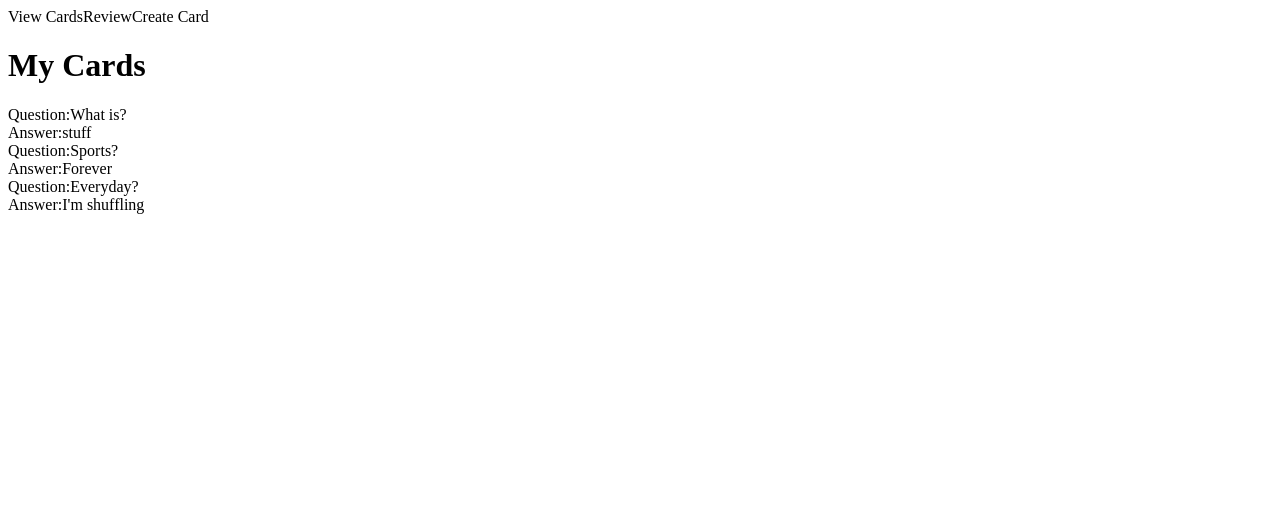
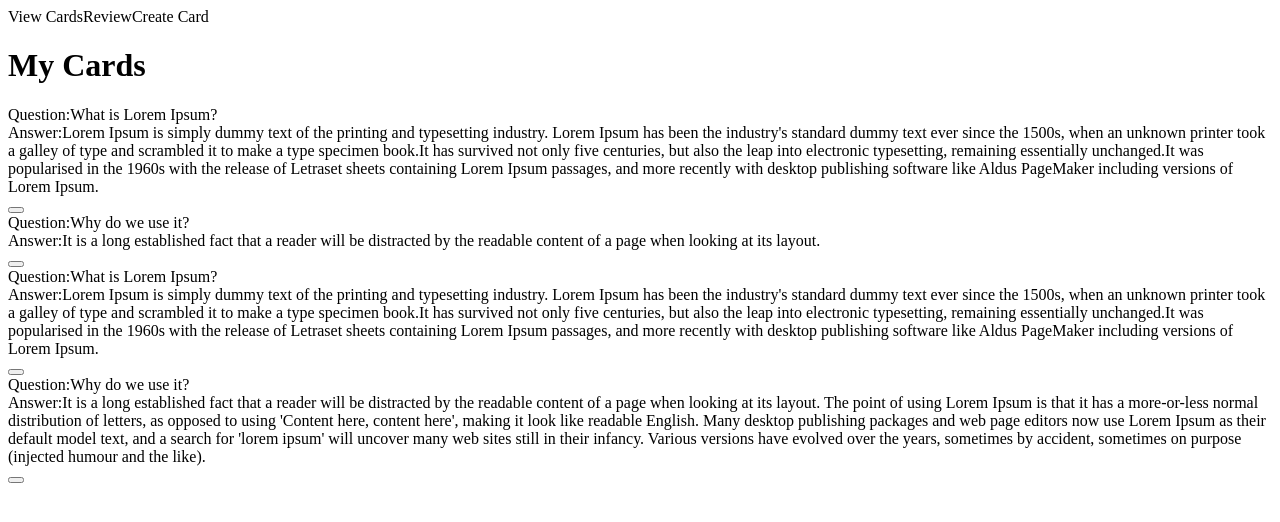
Before and after one commit to bimberman/react-flash-cards-pt, a React app: page / in a window 1280 px wide. Shown: the top 522 px of the page. Built offline with nearby package versions, Linux system fonts and the light colour scheme; the HTML template or start-up script is replaced by a standard one.

Commit message:
Completed the delete a card feature

```diff
--- a/src/Components/app.jsx
+++ b/src/Components/app.jsx
@@ -4,6 +4,7 @@ import CreateCard from './create-card';
 import ReviewCards from './review-cards';
 import ViewCards from './view-cards';
 import Nav from './nav';
+import DeleteModal from './delete-modal';
 
 export default class App extends React.Component {
   constructor(props) {
@@ -11,25 +12,34 @@ export default class App extends React.Component {
     this.state = {
       view: 'view-cards',
       activeCard: {},
-      cards: [
-        { question: 'What is?', answer: 'stuff' },
-        { question: 'Sports?', answer: 'Forever' },
-        { question: 'Everyday?', answer: 'I\'m shuffling' }
-      ]
+      modalIsOpen: false,
+      cards: this.props.cards
     };
     this.setView = this.setView.bind(this);
     this.getView = this.getView.bind(this);
     this.addCard = this.addCard.bind(this);
     this.saveCards = this.saveCards.bind(this);
     this.setActiveCard = this.setActiveCard.bind(this);
+    this.getViewStr = this.getViewStr.bind(this);
+    this.openModal = this.openModal.bind(this);
+    this.closeModal = this.closeModal.bind(this);
+    this.deleteCard = this.deleteCard.bind(this);
   }
 
   setActiveCard(index) {
-    this.setState({ activeCard: this.state.cards[index] });
+    this.setState(prevState => {
+      return { ...prevState, activeCard: this.state.cards[index] };
+    });
+  }
+
+  componentDidUpdate() {
+    this.saveCards();
   }
 
   addCard(card) {
-    this.setState({ cards: this.state.cards.concat([card]) });
+    this.setState(prevState => {
+      return { ...prevState, cards: this.state.cards.concat([card]) };
+    });
   }
 
   saveCards() {
@@ -53,17 +63,58 @@ export default class App extends React.Component {
     }
   }
 
+  getViewStr() {
+    return this.state.view;
+  }
+
+  openModal(id) {
+    const index = this.state.cards.findIndex(card => card.id === id);
+    this.setState(prevState => {
+      return {
+        ...prevState,
+        activeCard: this.state.cards[index],
+        modalIsOpen: true
+      };
+    });
+  }
+
+  closeModal() {
+    this.setState(prevState => {
+      return {
+        ...prevState,
+        modalIsOpen: false
+      };
+    });
+  }
+
+  deleteCard(id) {
+    const index = this.state.cards.findIndex(card => card.id === id);
+    const cards = this.state.cards.filter((card, currentIndex) => currentIndex !== index);
+    this.setState(prevState => {
+      return {
+        ...prevState,
+        cards: cards
+      };
+    });
+  }
+
   render() {
     return (
       <AppContext.Provider value={{
         setActiveCard: this.setActiveCard,
         activeCard: this.state.activeCard,
         cards: this.state.cards,
-        addCard: this.addCard
+        addCard: this.addCard,
+        openModal: this.openModal
       }}>
-        <div className="container">
-          <Nav setView={this.setView} getView={this.getView}/>
+        <div className="container col-12">
+          <Nav setView={this.setView} getViewStr={this.getViewStr}/>
           {this.getView()}
+          <DeleteModal
+            isOpen={this.state.modalIsOpen}
+            activeCard={this.state.activeCard}
+            deleteCard={this.deleteCard}
+            close={this.closeModal}/>
         </div>
       </AppContext.Provider>
     );
--- a/src/Components/create-card.jsx
+++ b/src/Components/create-card.jsx
@@ -23,6 +23,7 @@ export default class CreateCard extends React.Component {
   handleSubmit(event) {
     event.preventDefault();
     this.context.addCard({
+      id: this.context.cards.length + 1,
       question: this.state.question,
       answer: this.state.answer
     });
@@ -70,13 +71,13 @@ export default class CreateCard extends React.Component {
             <div className="row d-flex justify-content-end mt-2 mr-0">
               <button
                 type="button"
-                className={'btn btn-outline-danger border-0 mr-2'}
+                className='btn btn-outline-danger border-0 mr-2'
                 onClick={this.handleReset}>
                     Cancel
               </button>
               <button
                 type="button"
-                className={'btn btn-outline-primary border-0'}
+                className='btn btn-outline-primary border-0'
                 onClick={this.handleSubmit}>
                     Save Card
               </button>
--- /dev/null
+++ b/src/Components/delete-modal.jsx
@@ -0,0 +1,56 @@
+import React, { Component } from 'react';
+
+export default class DeleteModal extends Component {
+  constructor(props) {
+    super(props);
+    this.normalizeText = this.normalizeText.bind(this);
+    this.handleDeleteClick = this.handleDeleteClick.bind(this);
+  }
+
+  normalizeText(str) {
+    return str.length > 240
+      ? str.substr(0, 239).concat(String.fromCharCode(8230))
+      : str;
+  }
+
+  handleDeleteClick() {
+    this.props.deleteCard(this.props.activeCard.id);
+    this.props.close();
+  }
+
+  render() {
+    const questionTxt = this.props.activeCard.question
+      ? this.normalizeText(this.props.activeCard.question)
+      : '';
+    const answerTxt = this.props.activeCard.answer
+      ? this.normalizeText(this.props.activeCard.answer)
+      : '';
+    if (this.props.isOpen) {
+      return (
+        <div className="delete-modal" onClick={this.props.close}>
+          <div className="modal-content" onClick={e => e.stopPropagation()}>
+            <div type="button" onClick={this.props.close} className="basic-modal-close text-center p-0">X</div>
+            <h3 className="text-center">Are you sure you want to delete this card?</h3>
+            <p><b>Question:</b> {questionTxt}</p>
+            <p><b>Answer:</b> {answerTxt}</p>
+            <div className="row d-flex justify-content-end mr-2">
+              <button
+                type="button"
+                className="btn btn-outline-secondary col-2 mx-2 border-0"
+                onClick={this.props.close}>
+                Cancel
+              </button>
+              <button
+                type="button"
+                className="btn btn-outline-danger col-2 mx-2 border-0"
+                onClick={this.handleDeleteClick}>
+                Confirm
+              </button>
+            </div>
+          </div>
+        </div>
+      );
+    }
+    return <div className="d-none"></div>;
+  }
+}
--- a/src/Components/nav.jsx
+++ b/src/Components/nav.jsx
@@ -5,7 +5,7 @@ export default class Nav extends React.Component {
   constructor(props) {
     super(props);
     this.state = {
-      activeView: 'view-cards'
+      activeView: this.props.getViewStr()
     };
     this.handleClick = this.handleClick.bind(this);
   }
--- a/src/Components/view-cards.jsx
+++ b/src/Components/view-cards.jsx
@@ -5,14 +5,19 @@ export default class ViewCards extends React.Component {
   render() {
     const cards = this.context.cards.map((card, index) => {
       return (
-        <Card key={index} question={card.question} answer={card.answer}/>
+        <Card key={index} id={card.id} question={card.question} answer={card.answer}/>
       );
     });
+    const renderElement = this.context.cards.length
+      ? cards
+      : <div className="row col-12 mt-5 d-flex justify-content-center">
+        <h4>There are no cards in your deck</h4>
+      </div>;
     return (
       <div className="container">
-        <h1 className="text-center">My Cards</h1>
-        <div className="row d-flex flex-row justify-content-around">
-          {cards}
+        <h1 className="text-center col-12">My Cards</h1>
+        <div className="row col-12 m-0 p-0 d-flex justify-content-start">
+          {renderElement}
         </div>
       </div>
     );
@@ -20,17 +25,33 @@ export default class ViewCards extends React.Component {
 }
 
 class Card extends React.Component {
+
+  constructor(props) {
+    super(props);
+    this.handleClick = this.handleClick.bind(this);
+  }
+
+  handleClick(event) {
+    this.context.openModal(this.props.id);
+  }
+
   render() {
     return (
-      <div className="container col-3">
-        <div className="row .bg-dark d-flex flex-column">
-          <div className="row bg-dark px-3">
-            <label className="w-100 text-white-50 pt-2">Question:</label>
-            <label className="w-100 text-white pb-2">{this.props.question}</label>
+      <div className="container cards">
+        <div className="row col-12 p-0 m-0 .bg-dark d-flex justify-content-center">
+          <div className="row col-12 bg-dark">
+            <label className="h4 col-12 text-white-50 pt-2">Question:</label>
+            <label className="col-12 text-white pb-2">{this.props.question}</label>
           </div>
-          <div className="row bg-secondary text-white px-3">
-            <label className="w-100 text-white-50 pt-2">Answer:</label>
-            <label className="w-100 text-white pb-2">{this.props.answer}</label>
+          <div className="row col-12 bg-secondary text-white">
+            <label className="h4 col-12 text-white-50 pt-2">Answer:</label>
+            <label className="col-12 text-white pb-2">{this.props.answer}</label>
+          </div>
+          <div className="row col-12 bg-dark trash d-flex justify-content-center">
+            <button
+              className="bg-transparent border-0 fa fa-trash fa-2x text-muted"
+              onClick={this.handleClick}>
+            </button>
           </div>
         </div>
       </div>
@@ -39,3 +60,4 @@ class Card extends React.Component {
 }
 
 ViewCards.contextType = AppContext;
+Card.contextType = AppContext;
--- a/src/index.jsx
+++ b/src/index.jsx
@@ -2,7 +2,59 @@ import React from 'react';
 import ReactDOM from 'react-dom';
 import App from './Components/app';
 
+const cards = [
+  {
+    id: 1,
+    question: 'What is Lorem Ipsum?',
+    answer: `Lorem Ipsum is simply dummy text of the printing and
+                   typesetting industry. Lorem Ipsum has been the industry's
+                   standard dummy text ever since the 1500s, when an unknown
+                   printer took a galley of type and scrambled it to make a type
+                   specimen book.It has survived not only five centuries,
+                   but also the leap into electronic typesetting, remaining
+                   essentially unchanged.It was popularised in the 1960s with the
+                   release of Letraset sheets containing Lorem Ipsum passages,
+                   and more recently with desktop publishing software like Aldus
+                   PageMaker including versions of Lorem Ipsum.`
+  },
+  {
+    id: 2,
+    question: 'Why do we use it?',
+    answer: `It is a long established fact that a reader will be distracted
+                   by the readable content of a page when looking at its layout.`
+  },
+  {
+    id: 1,
+    question: 'What is Lorem Ipsum?',
+    answer: `Lorem Ipsum is simply dummy text of the printing and
+                   typesetting industry. Lorem Ipsum has been the industry's
+                   standard dummy text ever since the 1500s, when an unknown
+                   printer took a galley of type and scrambled it to make a type
+                   specimen book.It has survived not only five centuries,
+                   but also the leap into electronic typesetting, remaining
+                   essentially unchanged.It was popularised in the 1960s with the
+                   release of Letraset sheets containing Lorem Ipsum passages,
+                   and more recently with desktop publishing software like Aldus
+                   PageMaker including versions of Lorem Ipsum.`
+  },
+  {
+    id: 2,
+    question: 'Why do we use it?',
+    answer: `It is a long established fact that a reader will be distracted
+                   by the readable content of a page when looking at its layout.
+                   The point of using Lorem Ipsum is that it has a more-or-less
+                   normal distribution of letters, as opposed to using 'Content
+                   here, content here', making it look like readable English.
+                   Many desktop publishing packages and web page editors now use
+                   Lorem Ipsum as their default model text, and a search for
+                   'lorem ipsum' will uncover many web sites still in their
+                   infancy. Various versions have evolved over the years,
+                   sometimes by accident, sometimes on purpose (injected humour
+                   and the like).`
+  }
+];
+
 ReactDOM.render(
-  <App/>,
+  <App cards={cards}/>,
   document.getElementById('root')
 );
```
Also changed, not shown: src/Components/review-cards.jsx (+30 -7 lines), 3 other files (tests, documents, lock files or other folders).
